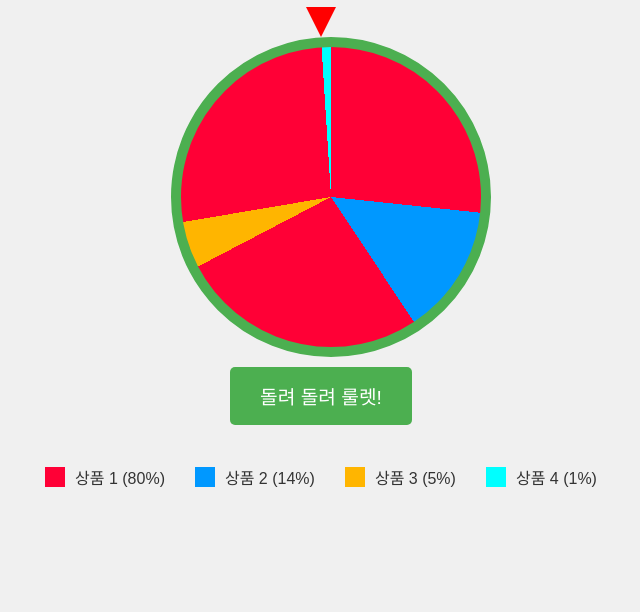
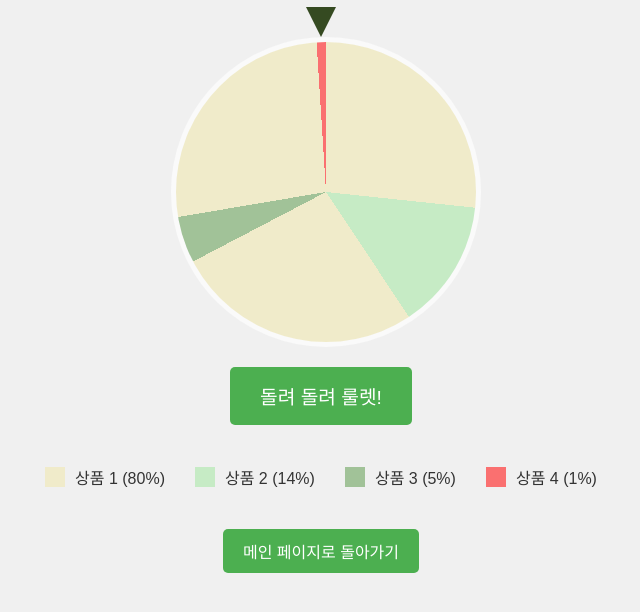
Before and after one commit to ilestri/CWUacademic, a plain HTML site: page roulette.html in a window 1280 px wide. Shown: the part 90-702 px from the top of the page, without its empty margins (319-959 px from the left). Drawn offline with Linux system fonts and the light colour scheme.

Commit message:
수정한거?

```diff
--- a/roulette.html
+++ b/roulette.html
@@ -7,7 +7,7 @@
   <style>
     body {
       font-family: Arial, sans-serif;
-      background-color: #F0F0F0;
+      background-color: #f0f0f0;
       margin: 0;
       padding: 20px;
       color: #333;
@@ -31,19 +31,20 @@
       width: 100%;
       height: 100%;
       border-radius: 50%;
-      border: 10px solid #4CAF50;
+      border: 5px solid #fafafa;
       background-image: conic-gradient(
-          #ff0036 0deg 96deg,   /* 상품 1: 첫번째 96도 */
-          #0098ff 96deg 146.4deg, /* 상품 2: 50.4도 */
-          #ff0036 146.4deg 242.4deg,  /* 상품 1: 두번째 96도 */
-          #ffb500 242.4deg 260.4deg,  /* 상품 3: 18도 */
-          #ff0036 260.4deg 356.4deg,  /* 상품 1: 세번째 96도 */
-          #00ffff 356.4deg 360deg  /* 상품 4: 3.6도 */
+          #F0EBCA 0deg 96deg, /* 상품 1: 첫번째 96도 */
+          #c6ebc5 96deg 146.4deg, /* 상품 2: 50.4도 */
+          #F0EBCA 146.4deg 242.4deg, /* 상품 1: 두번째 96도 */
+          #a1c298 242.4deg 260.4deg, /* 상품 3: 18도 */
+          #F0EBCA 260.4deg 356.4deg, /* 상품 1: 세번째 96도 */
+          #fa7070 356.4deg 360deg /* 상품 4: 3.6도 */
       );
       transition-timing-function: ease-out;
     }
 
     #roulette-pointer {
+
       position: absolute;
       top: -30px;
       left: 50%;
@@ -52,7 +53,7 @@
       height: 0;
       border-left: 15px solid transparent;
       border-right: 15px solid transparent;
-      border-top: 30px solid red;
+      border-top: 30px solid #354a21;
     }
 
     #spin-button {
@@ -112,22 +113,28 @@
 <!-- 상품 범례 -->
 <div class="legend">
   <div class="legend-item">
-    <div class="legend-color" style="background-color: #ff0036;"></div>
+    <div class="legend-color" style="background-color: #F0EBCA;"></div>
     <span>상품 1 (80%)</span>
   </div>
   <div class="legend-item">
-    <div class="legend-color" style="background-color: #0098ff;"></div>
+    <div class="legend-color" style="background-color: #c6ebc5;"></div>
     <span>상품 2 (14%)</span>
   </div>
   <div class="legend-item">
-    <div class="legend-color" style="background-color: #ffb500;"></div>
+    <div class="legend-color" style="background-color: #a1c298;"></div>
     <span>상품 3 (5%)</span>
   </div>
   <div class="legend-item">
-    <div class="legend-color" style="background-color: #00ffff;"></div>
+    <div class="legend-color" style="background-color: #fa7070;"></div>
     <span>상품 4 (1%)</span>
   </div>
 </div>
+
+<!-- index.html로 이동하는 버튼 -->
+<button onclick="location.href='index.html'"
+        style="margin-top: 40px; background-color: #4CAF50; color: white; padding: 10px 20px; border: none; border-radius: 5px; font-size: 1rem; cursor: pointer;">
+  메인 페이지로 돌아가기
+</button>
 
 <script>
   const wheel = document.getElementById("roulette-wheel");
@@ -136,19 +143,21 @@
 
   // 룰렛 섹션 텍스트 및 확률
   const sections = [
-    { name: "상품 1", startAngle: 0, endAngle: 96 },
-    { name: "상품 2", startAngle: 96, endAngle: 146.4 },
-    { name: "상품 1", startAngle: 146.4, endAngle: 242.4 },
-    { name: "상품 3", startAngle: 242.4, endAngle: 260.4 },
-    { name: "상품 1", startAngle: 260.4, endAngle: 356.4 },
-    { name: "상품 4", startAngle: 356.4, endAngle: 360 }
+    {name: "상품 1", startAngle: 0, endAngle: 96},
+    {name: "상품 2", startAngle: 96, endAngle: 146.4},
+    {name: "상품 1", startAngle: 146.4, endAngle: 242.4},
+    {name: "상품 3", startAngle: 242.4, endAngle: 260.4},
+    {name: "상품 1", startAngle: 260.4, endAngle: 356.4},
+    {name: "상품 4", startAngle: 356.4, endAngle: 360}
   ];
 
   let isSpinning = false; // 현재 룰렛이 회전 중인지 확인하는 변수
   let currentRotation = 0; // 현재 회전각을 저장하는 변수
 
   function spinWheel() {
-    if (isSpinning) return; // 룰렛이 돌고 있을 때는 중복 클릭을 방지
+    if (isSpinning) {
+      return;
+    } // 룰렛이 돌고 있을 때는 중복 클릭을 방지
 
     isSpinning = true; // 룰렛 회전 시작
 
@@ -167,9 +176,13 @@
       const finalAngle = currentRotation % 360; // 360도로 나눈 나머지를 이용하여 최종 각도 계산
 
       // 해당 각도가 어느 섹션에 있는지 확인
-      const selectedSection = sections.find(section =>
-          finalAngle >= section.startAngle && finalAngle < section.endAngle
-      );
+      let selectedSection = sections[0]; // 기본으로 첫 섹션을 선택
+      for (let section of sections) {
+        if (finalAngle >= section.startAngle && finalAngle < section.endAngle) {
+          selectedSection = section;
+          break;
+        }
+      }
 
       resultDiv.textContent = `축하합니다! ${selectedSection.name}에 당첨되셨습니다!`;
 
--- a/sdoku/backtracking.js
+++ b/sdoku/backtracking.js
@@ -19,7 +19,7 @@ async function backtrackingSolver() {
     }
 
     if (boards.backtracking[row][col] !== 0) {
-      return solve(row, col + 1); // 이미 채워진 셀은 다음 셀로
+      return solve(row, col + 1); // 이미 채워진 셀은 다음 셀로아
     }
 
     // 1부터 9까지 가능한 숫자 넣기
```
